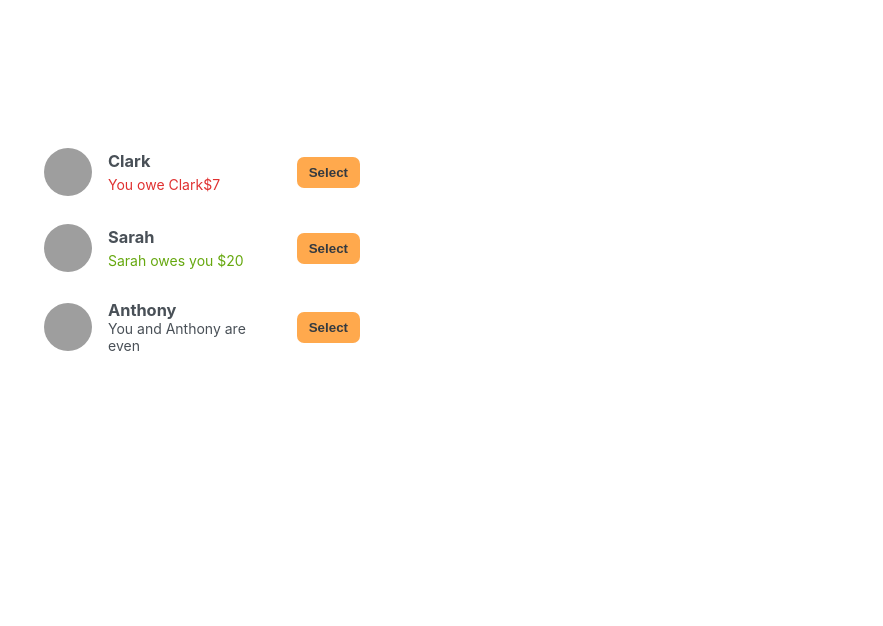
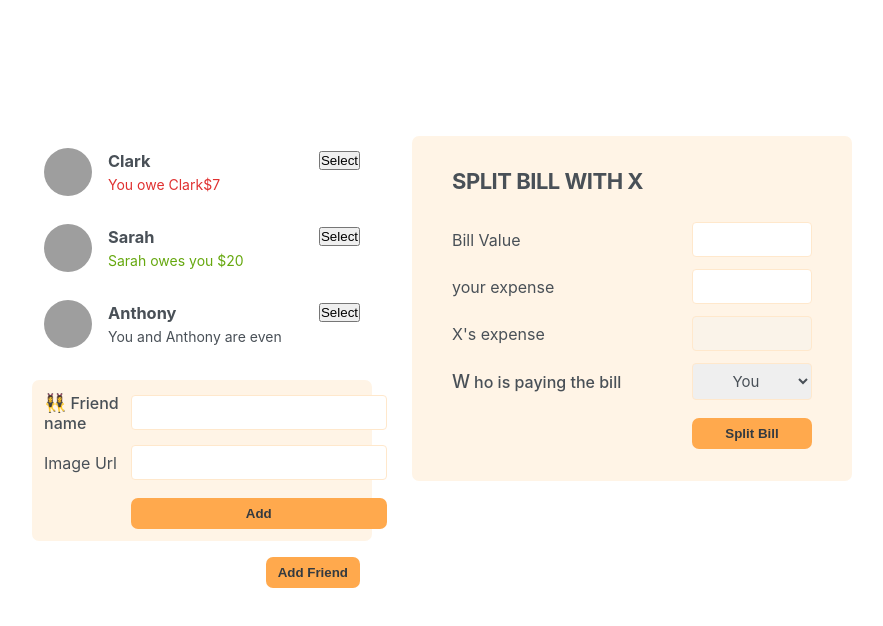
Before and after one commit to SudeepBohora/Eat-N-Split, a React (Create React App) app: page / in a window 1280 px wide. Shown: the top 626 px of the page, without its empty margins (198-1081 px from the left). Built offline with nearby package versions, Linux system fonts and the light colour scheme; grey boxes are pictures that could not be loaded.

Commit message:
add friend list and split bill form added

```diff
--- a/src/App.js
+++ b/src/App.js
@@ -24,7 +24,10 @@ export default function App() {
     <div className="app">
       <div className="sidebar">
         <FriendList />
+        <FormAddFriend />
+        <Button>Add Friend</Button>
       </div>
+      <FormSplitBill />
     </div>
   );
 }
@@ -58,7 +61,49 @@ function Friend({ friend }) {
       )}
       {friend.balance === 0 && <p>You and {friend.name} are even</p>}
 
-      <button className="button">Select</button>
+      <button>Select</button>
     </li>
   );
 }
+
+function Button({ children }) {
+  return <button className="button">{children}</button>;
+}
+
+function FormAddFriend() {
+  return (
+    <form className="form-add-friend">
+      <label>👯‍♀️Friend name</label>
+      <input type="text" />
+      <lable>Image Url</lable>
+      <input type="text" />
+
+      <Button>Add</Button>
+    </form>
+  );
+}
+
+function FormSplitBill() {
+  return (
+    <form className="form-split-bill">
+      <h2>Split Bill with X</h2>
+
+      <lable>Bill Value</lable>
+      <input type="text" />
+
+      <lable>your expense</lable>
+      <input type="text" />
+
+      <lable>X's expense</lable>
+      <input type="text" disabled />
+
+      <label>Who is paying the bill</label>
+      <select>
+        <option value="user">You</option>
+        <option value="friend">X</option>
+      </select>
+
+      <Button>Split Bill</Button>
+    </form>
+  );
+}
```
